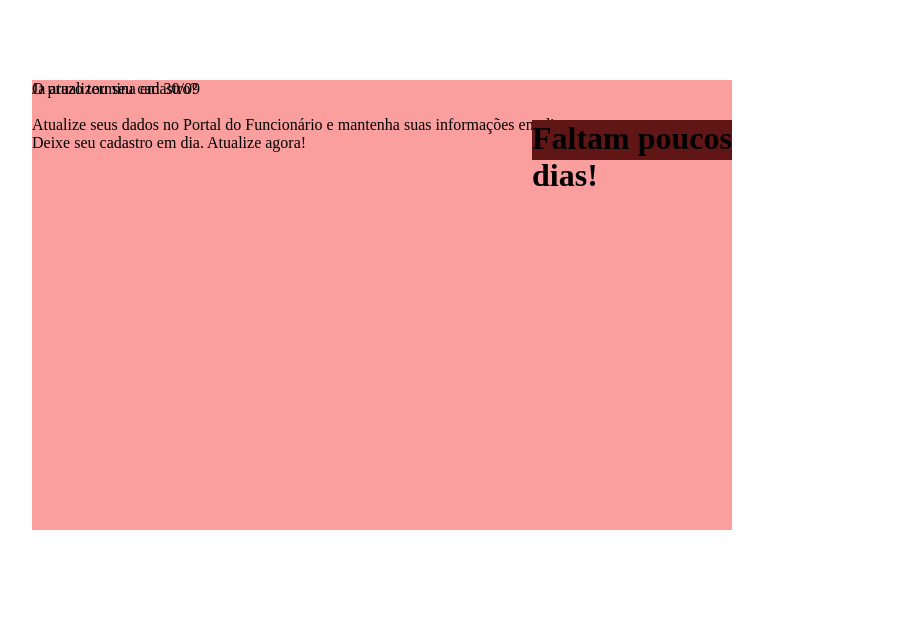
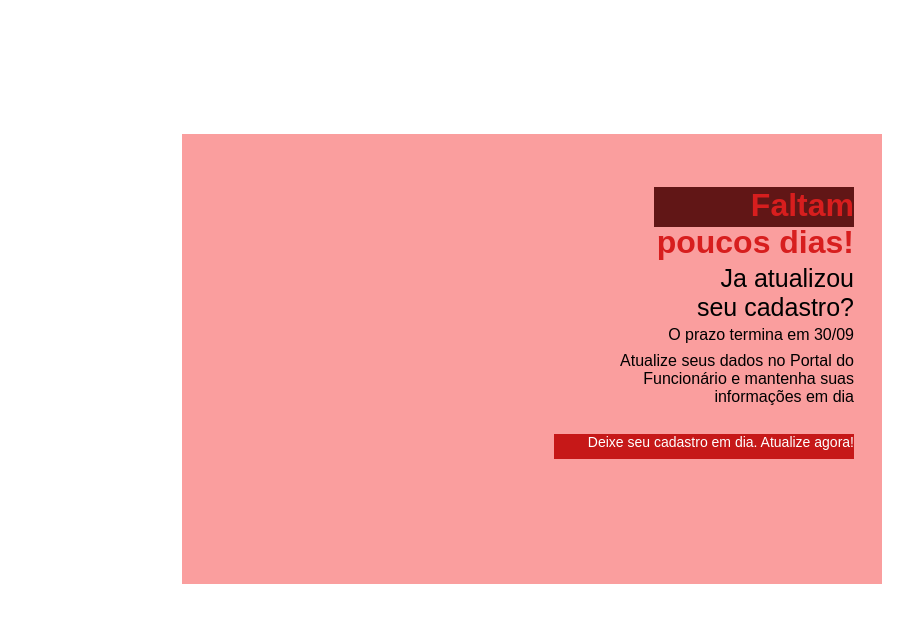
Before and after one commit to lorenagoncalves02/position, a website: page index.html in a window 1280 px wide. Shown: the whole page, without its empty margins (238-1151 px from the left). Drawn offline with Linux system fonts and the light colour scheme.

Commit message:
itens alinhados

```diff
--- a/global.css
+++ b/global.css
@@ -9,8 +9,9 @@
     width: 700px;
     height: 450px;
     background: #fa9e9e;
-    left: 270px;
-    top: 80px;
+    left: 420px;
+    top: 134px;
+
 }
 
 .titulo{
@@ -18,12 +19,53 @@
     width: 200px;
     height: 40px;
     background: #611616;
-    top: 40px;
-    left: 500px;
+    top: 53px;
+    right: 28px;
+    color: rgb(215, 30, 30);
+    text-align: right;
+    font-family: Arial, Helvetica, sans-serif;
+
 }
 
 .subtitulo{
     position: absolute;
+    top: 130px;
+    right: 28px;
+    text-align: right;
+    font-size: 25px;
+    font-family: Arial, Helvetica, sans-serif;
 
 
 }
+
+.prazo{
+    position: absolute;
+    top: 192px;
+    right: 28px;
+    text-align: right;
+    font-family: Arial, Helvetica, sans-serif;
+
+}
+
+.paragrafo{
+    position: absolute;
+    top: 200px;
+    right: 28px;
+    text-align: right;
+    font-family: Arial, Helvetica, sans-serif;
+
+}
+
+.vermelho{
+    position: absolute;
+    text-align: right;
+    top: 300px;
+    right: 28px;
+    width: 300px;
+    height: 25px;
+    background: #c61818;
+    color: rgb(255, 255, 255);
+    font-family: Arial, Helvetica, sans-serif;
+    font-size: 14px;
+
+}
--- a/index.html
+++ b/index.html
@@ -15,13 +15,13 @@
             <h1>Faltam poucos dias!</h1>
         </div>
         <div class="subtitulo">
-                <p>Ja atualizou seu cadastro?</p>
+                <p>Ja atualizou <br> seu cadastro?</p>
         </div>
         <div class="prazo">
             <p>O prazo termina em 30/09</p>
         </div>
         <div class="paragrafo">
-            <p><br>Atualize seus dados no Portal do Funcionário e mantenha suas informações em dia</p>
+            <p><br>Atualize seus dados no Portal do <br> Funcionário e mantenha suas <br>informações em dia</p>
         </div>
         <div class="vermelho">
             <p>Deixe seu cadastro em dia. Atualize agora!</p>
```
